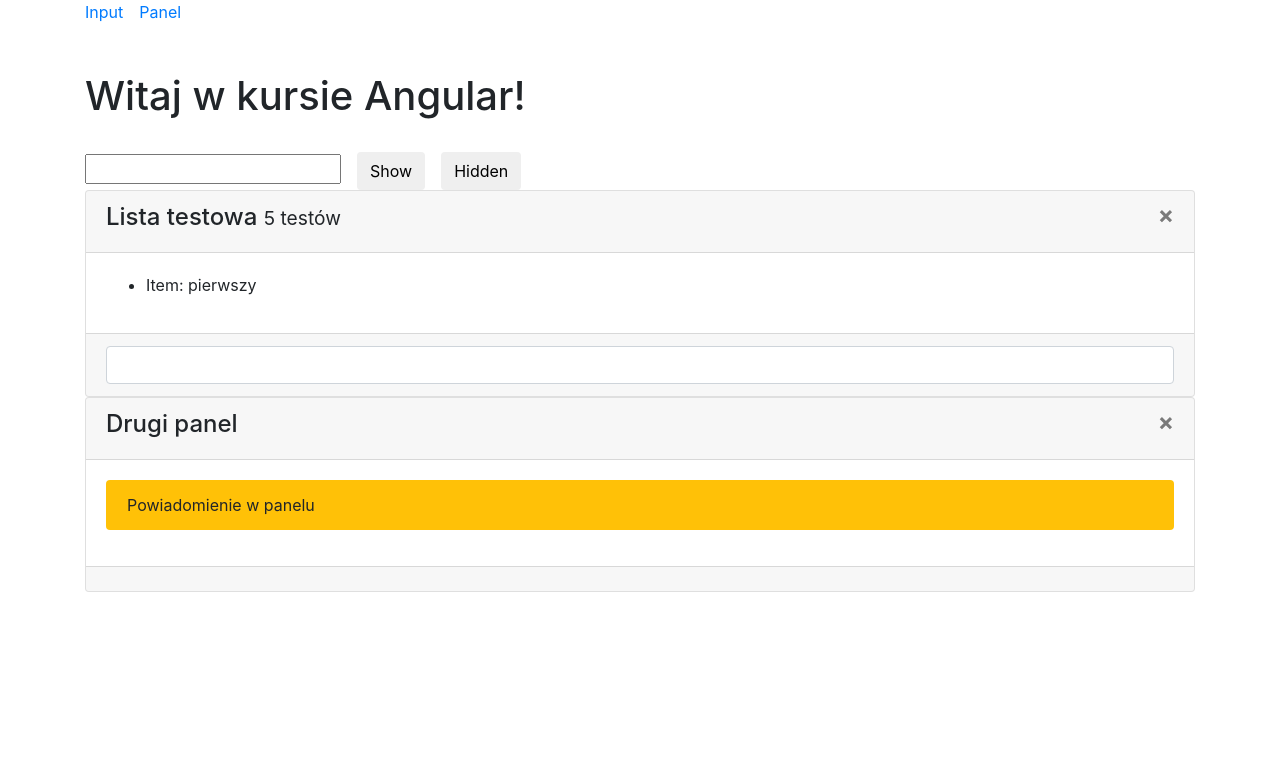
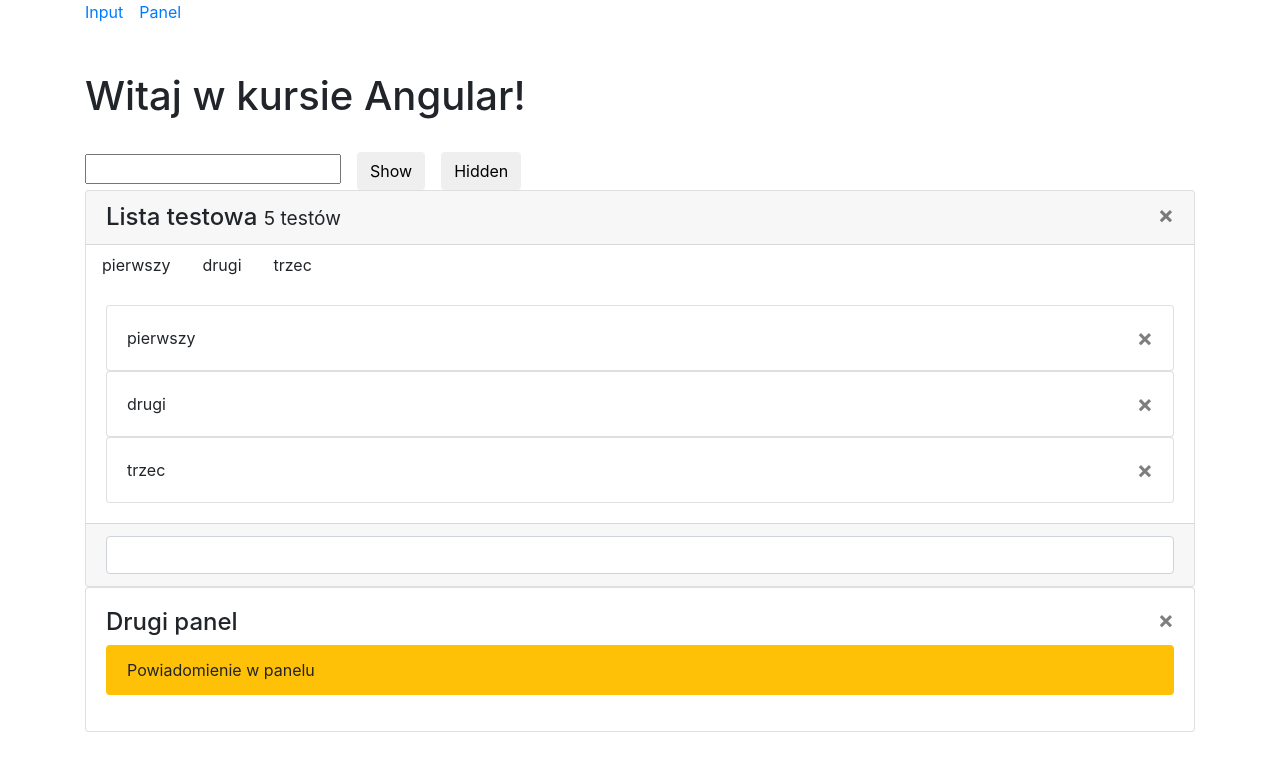
Before and after one commit to Ruudn7/angular-interface-practices, an Angular app: page /input-popup in a window 1280 px wide. Shown: the top 768 px of the page. Built offline with nearby package versions, Linux system fonts and the light colour scheme.

Commit message:
create shared panel component

```diff
--- a/src/app/pages/input-page/input-page.component.html
+++ b/src/app/pages/input-page/input-page.component.html
@@ -18,16 +18,17 @@
     ></app-popup-message>
 
     <app-panel [open]="true">
-      <h4 ngProjectAs="panel-header">
+      <h4 class="card-header">
         <app-panel-close></app-panel-close>
         Lista testowa <small>5 testów</small>
       </h4>
-      <ul>
-        <li *ngFor="let item of list">
-          Item: {{item}}
-        </li>
-      </ul>
-      <div ngProjectAs="panel-footer">
+
+      <app-panel-tab *ngFor="let item of list" title="{{item}}">
+        <app-panel-close></app-panel-close>
+        {{item}}
+      </app-panel-tab>
+
+      <div class="card-footer">
         <input
           type="text"
           class="form-control"
--- a/src/app/pages/input-page/input-page.component.ts
+++ b/src/app/pages/input-page/input-page.component.ts
@@ -13,7 +13,9 @@ export class InputPageComponent {
     open = false;
 
     list = [
-      'pierwszy'
+      'pierwszy',
+      'drugi',
+      'trzec'
     ];
 
     focus(elem: StaticCardComponent): void {
--- /dev/null
+++ b/src/app/pages/panel-tab/panel-tab.component.html
@@ -0,0 +1,7 @@
+<div class="card" *ngIf="open">
+
+    <div class="card-body">
+        <ng-content></ng-content>
+    </div>
+
+</div>
--- a/src/app/pages/panel/panel-close/panel-close.component.ts
+++ b/src/app/pages/panel/panel-close/panel-close.component.ts
@@ -5,12 +5,8 @@ import { Component, EventEmitter, OnInit, Output } from '@angular/core';
   templateUrl: './panel-close.component.html',
   styleUrls: ['./panel-close.component.scss']
 })
-export class PanelCloseComponent implements OnInit {
+export class PanelCloseComponent {
   @Output() onClose = new EventEmitter();
-  constructor() { }
-
-  ngOnInit(): void {
-  }
 
   close(): void {
     this.onClose.emit();
--- a/src/app/pages/panel/panel.component.html
+++ b/src/app/pages/panel/panel.component.html
@@ -1,12 +1,21 @@
 <div class="card" *ngIf="open">
-    <div class="card-header">
-        <h5 *ngIf="title">{{title}}</h5>
-        <ng-content select="panel-header"></ng-content>
-    </div>
+
+    <ng-content select=".card-header"></ng-content>
+
+    <ul class="nav nav-pils">
+        <li class="nav-tem" *ngFor="let tab of panels">
+            <a
+                class="nav-link"
+                (click)="tab.open = !tab.open"
+            >
+                {{tab.title}}
+            </a>
+        </li>
+    </ul>
     <div class="card-body">
         <ng-content></ng-content>
     </div>
-    <div class="card-footer">
-        <ng-content select="panel-footer"></ng-content>
-    </div>
+
+    <ng-content select=".card-footer"></ng-content>
+
 </div>
--- a/src/app/pages/panel/panel.component.ts
+++ b/src/app/pages/panel/panel.component.ts
@@ -1,30 +1,15 @@
-import { PanelCloseComponent } from './panel-close/panel-close.component';
-import { AfterContentInit, Component, ContentChild, Input, OnInit } from '@angular/core';
+import { Component, ContentChildren, QueryList } from '@angular/core';
+
+import { PanelTabComponent } from './../panel-tab/panel-tab.component';
+import { PanelSharedComponent } from './../shared/panel-shared.component';
 
 @Component({
   selector: 'app-panel',
   templateUrl: `./panel.component.html`,
   styles: []
 })
-export class PanelComponent implements OnInit, AfterContentInit {
-  @Input() title = '';
-  @Input() open = true;
+export class PanelComponent extends PanelSharedComponent {
 
-  @ContentChild(PanelCloseComponent) closeBtn = new PanelCloseComponent();
-
-
-  constructor() { }
-
-  ngOnInit(): void {
-  }
-
-  ngAfterContentInit(): void {
-    console.log(this.closeBtn);
-    if (this.closeBtn) {
-      this.closeBtn.onClose.subscribe(() => {
-        this.open = false;
-      });
-    }
-  }
+  @ContentChildren(PanelTabComponent) panels = new QueryList<PanelTabComponent>();
 
 }
--- /dev/null
+++ b/src/app/pages/shared/panel-shared.component.ts
@@ -0,0 +1,27 @@
+import { AfterContentInit, Component, ContentChild, Input } from '@angular/core';
+
+import { PanelCloseComponent } from './../panel/panel-close/panel-close.component';
+
+@Component({
+    selector: 'app-panel-shared',
+    template: ''
+})
+
+export class PanelSharedComponent implements AfterContentInit {
+    @Input() open = true;
+    @Input() title = '';
+
+    @ContentChild(PanelCloseComponent) closeBtn = new PanelCloseComponent();
+
+    ngAfterContentInit(): void {
+        this.subscribeClose();
+    }
+
+    subscribeClose(): void {
+    if (this.closeBtn) {
+        this.closeBtn.onClose.subscribe(() => {
+            this.open = false;
+        });
+        }
+    }
+}
--- a/tsconfig.json
+++ b/tsconfig.json
@@ -26,6 +26,7 @@
     "strictInputAccessModifiers": true,
     "strictTemplates": true,
     "strictDomEventTypes": false,
-    "no-input-rename": false
+    "no-input-rename": false,
+    "strictPropertyInitialization": false
   }
 }
```
Also changed, not shown: src/app/app.module.ts (+10 -8 lines), src/app/pages/panel-tab/panel-tab.component.ts (added, +12 -0 lines).
